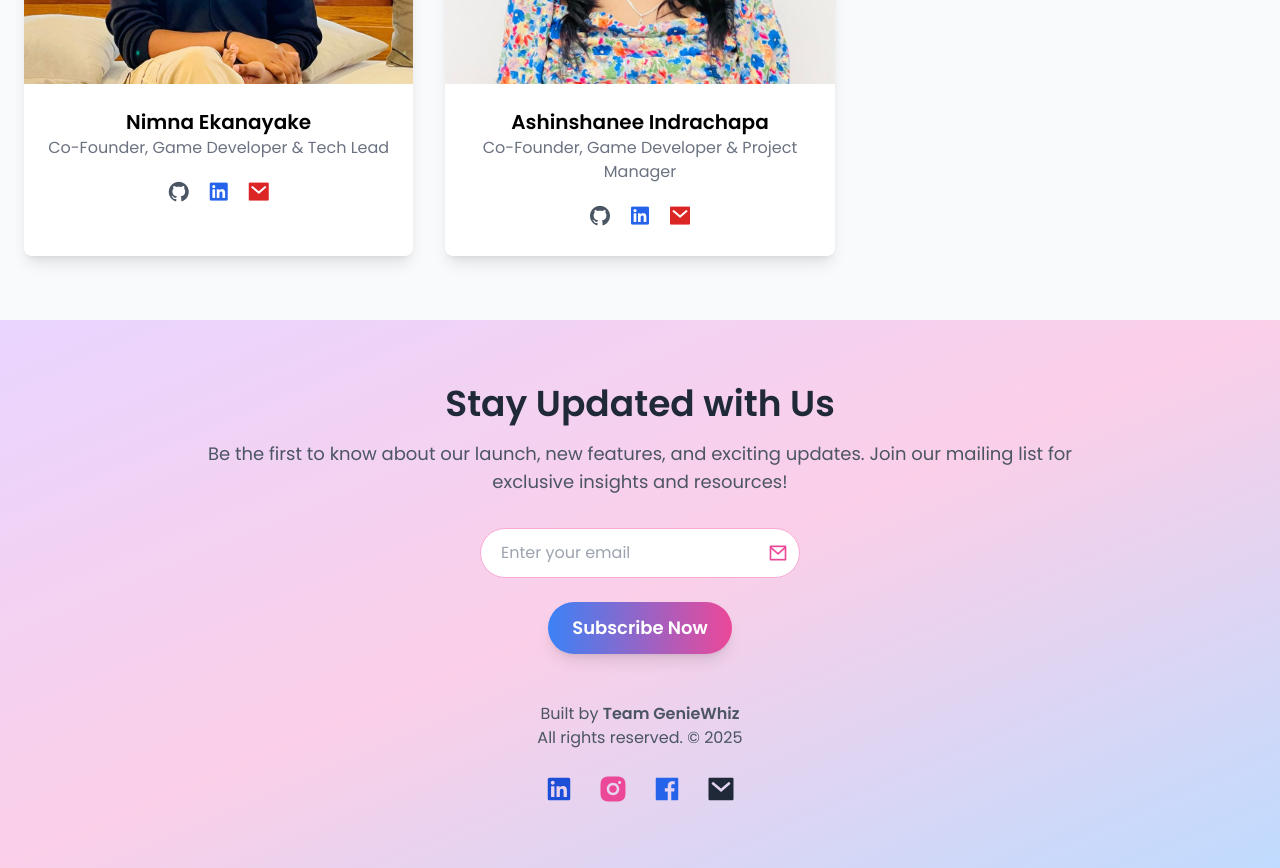
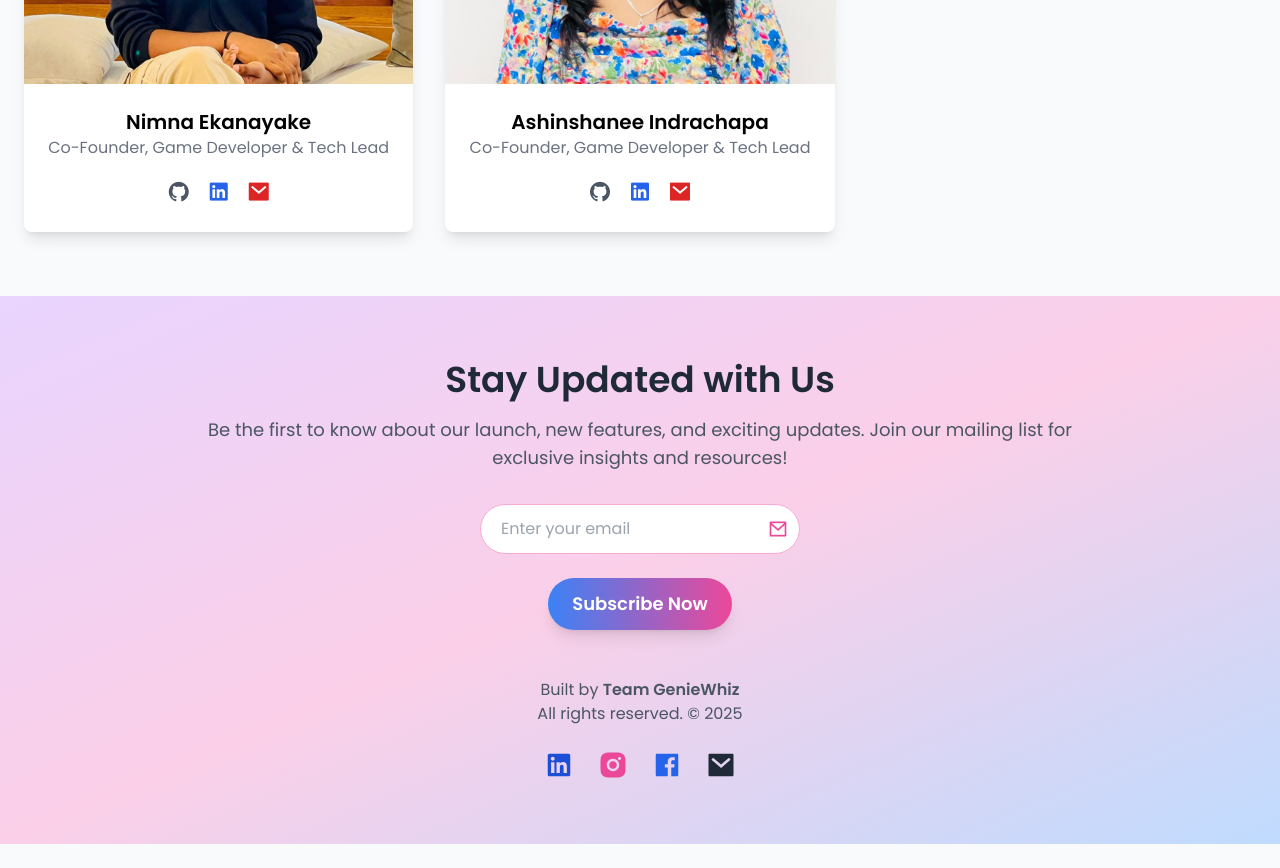
Before and after one commit to Nimnaek24/focus-genie-spark-lp, a React (Vite) app: page / in a window 1280 px wide. Shown: the part 4820-5688 px from the top of the page. After the commit the page ends 5664 px from the top, so only its background shows below. Built offline with nearby package versions, Linux system fonts and the light colour scheme.

Commit message:
Update Team.jsx

```diff
--- a/src/components/Team.jsx
+++ b/src/components/Team.jsx
@@ -10,7 +10,7 @@ const teamMembers = [
   },
   {
     name: "Ashinshanee Indrachapa",
-    role: "Co-Founder, Game Developer & Project Manager",
+    role: "Co-Founder, Game Developer & Tech Lead",
     image: "images/Ashi.jpg",
     github: "https://github.com/Ashinshanee02",
     linkedin: "https://www.linkedin.com/in/ashiathukorala",
```
